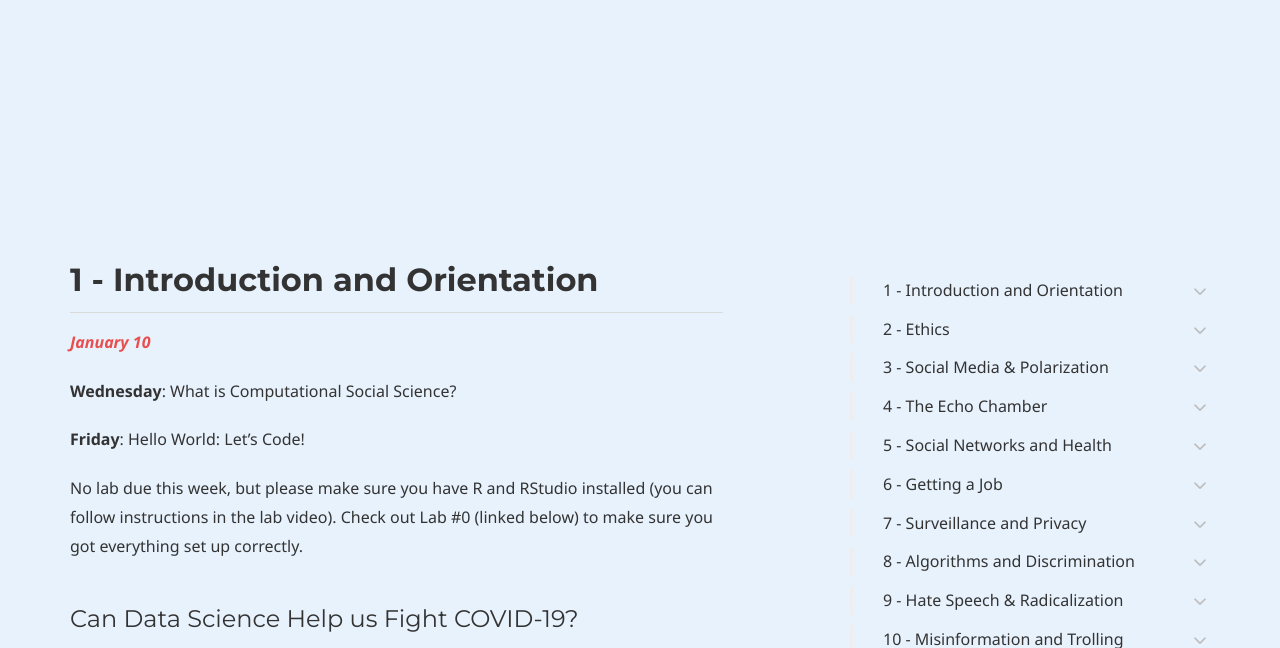
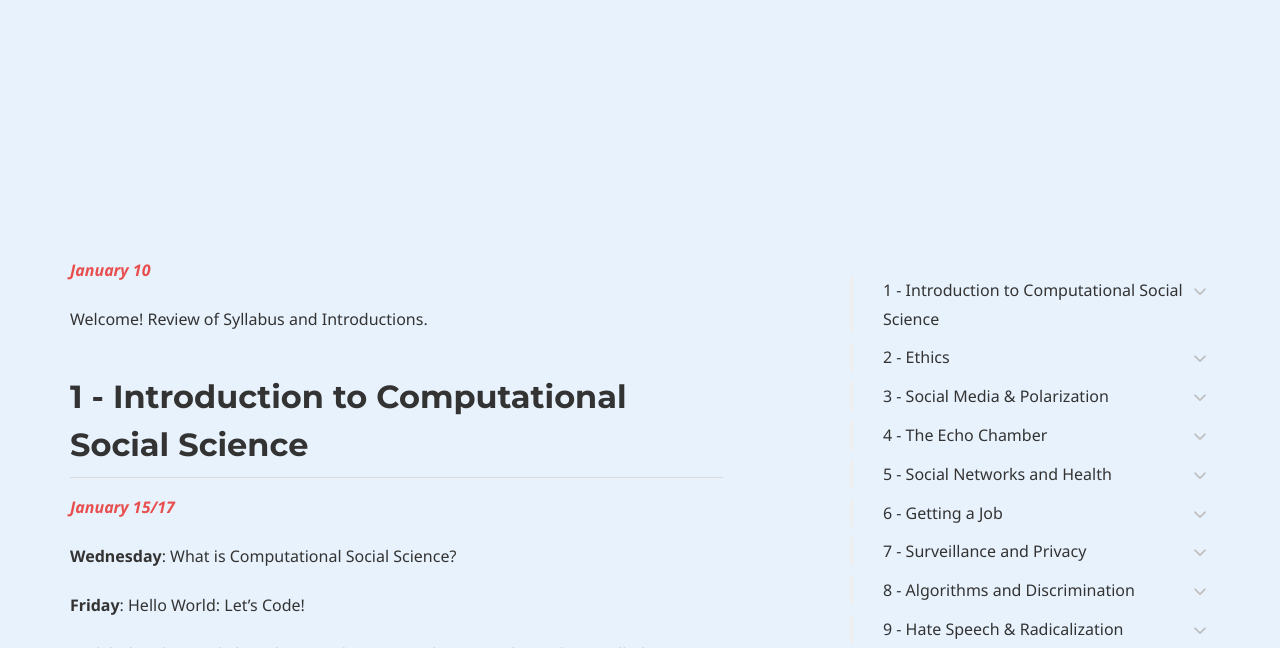
Before and after one commit to dssoc/dssoc.github.io, a Jekyll site: the page built from schedule.md, in a window 1280 px wide and 900 px high, scrolled down 379 px, cut to the strip 0-648 px from the top of the window. Built offline with Jekyll 4.4.1, drawn with Linux system fonts in a browser that asks for light colours; some web fonts are replaced.

Commit message:
Update schedule.md

```diff
--- a/schedule.md
+++ b/schedule.md
@@ -20,8 +20,13 @@ page_nav:
 
 <!--##################################### Week 1 #####################################-->
 
-## 1 - Introduction and Orientation
 <b><i><font color="#E84E4E">January 10</font></i></b>
+
+Welcome! Review of Syllabus and Introductions.
+
+## 1 - Introduction to Computational Social Science
+
+<b><i><font color="#E84E4E">January 15/17</font></i></b>
 
 **Wednesday**: What is Computational Social Science?
 
```
